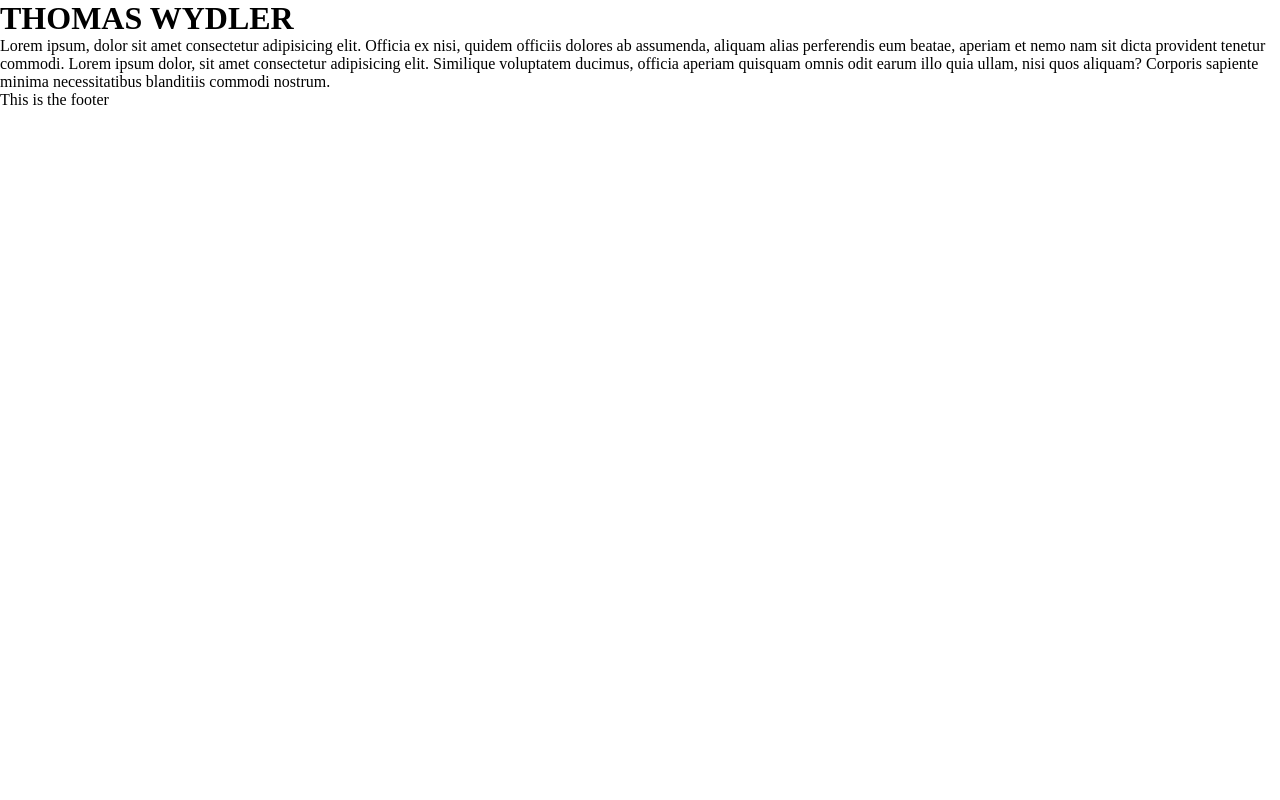
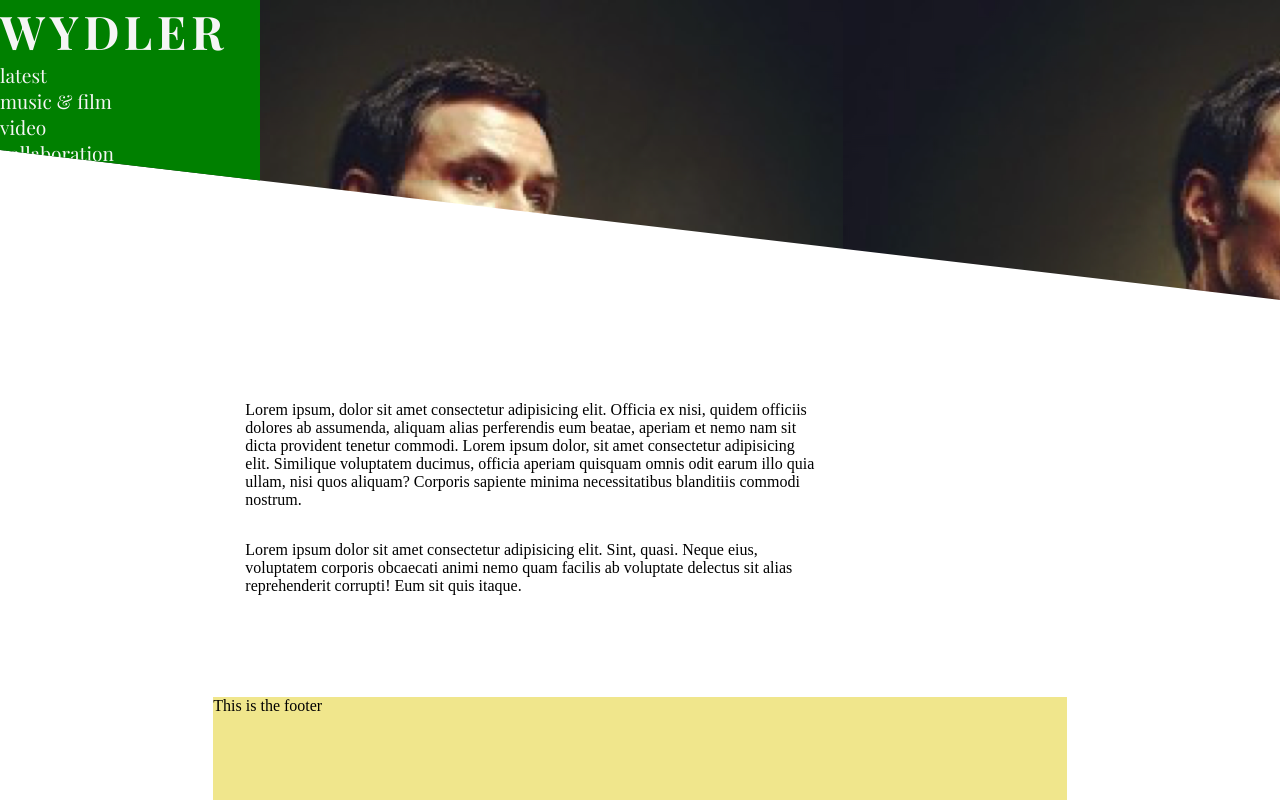
Before and after one commit to johnnyjules/wydler, a plain HTML site: page index.html in a window 1280 px wide. Drawn offline with nearby package versions, Linux system fonts and the light colour scheme; a web font is replaced by a local one.

Commit message:
Some Updates

```diff
--- a/index.html
+++ b/index.html
@@ -11,16 +11,35 @@
 <body>
     <div class="container">
         <header>
-            <h1>THOMAS WYDLER</h1>
+            <div class="headerbox">
+                <h1>WYDLER</h1>
+                <ul class="menu">
+                    <li>latest</li>
+                    <li>music & film</li>
+                    <li>video</li>
+                    <li>collaboration</li>
+                    <li>about</li>
+                </ul>
+            </div>
         </header>
 
+        <div class="content">
             <article>
                 <p>Lorem ipsum, dolor sit amet consectetur adipisicing elit. Officia ex nisi, quidem officiis dolores ab
                     assumenda, aliquam alias perferendis eum beatae, aperiam et nemo nam sit dicta provident tenetur
-                commodi. Lorem ipsum dolor, sit amet consectetur adipisicing elit. Similique voluptatem ducimus, officia
+                    commodi. Lorem ipsum dolor, sit amet consectetur adipisicing elit. Similique voluptatem ducimus,
+                    officia
                     aperiam quisquam omnis odit earum illo quia ullam, nisi quos aliquam? Corporis sapiente minima
                     necessitatibus blanditiis commodi nostrum.</p>
             </article>
+
+            <article>
+                <p>Lorem ipsum dolor sit amet consectetur adipisicing elit. Sint, quasi. Neque eius, voluptatem corporis
+                    obcaecati animi nemo quam facilis ab voluptate delectus sit alias reprehenderit corrupti! Eum sit
+                    quis itaque.</p>
+            </article>
+        </div>
+
 
         <footer>
             <p>This is the footer</p>
--- a/style.css
+++ b/style.css
@@ -13,6 +13,7 @@ Boilerplate 2020 by Oliver Peter 🐕
     - FORM
     - GRID
     - VARIABLES
+    - HEADER
     - DIV
 
 ===================================================*/
@@ -21,7 +22,7 @@ Boilerplate 2020 by Oliver Peter 🐕
 IMPORTS
 --------------------------------------------------*/
 
-
+@import url('https://fonts.googleapis.com/css2?family=Playfair+Display:ital,wght@0,400;0,600;0,700;1,400&display=swap');
 
 /*--------------------------------------------------
 CSS CUSTOM PROPS / VARIABLES
@@ -30,48 +31,43 @@ CSS CUSTOM PROPS / VARIABLES
 :root {
 
     /* COLOURS */
-    --gold: #ccac00;
-    --black: #18181A;
-    --white: #F7F7F7;
+    --red: #833D37;
+    --grey: #212121;
+    --black: white;
 
     --alarm: #da4820;
 
+    /* P */
+    --ff-p: 'Playfair Display';
+    --ff-size-p: 1rem;
+
     /* H1 */
-    --ff: 'madrasBoldItalic';
-    --ff-size: 1.6em;
+    --ff-h1: 'Playfair Display';
+    --ff-size-h1: 2.9rem;
 
     /* H2 */
-    --ff-ss: 'madrasBoldItalic';
-    --ff-size-h2: 1.1em;
-
-    /* P */
-    --ff-ss: 'MadrasExtraLight';
-    --ff-ss-size: 1em;
+    --ff-h2: 'Playfair Display', serif;
+    --ff-size-h2: 1.1rem;
 
     /* HR */
     --hr-wid: 80%;
 
     /* CONTENT PADDING TOP/BUT */
-    --pad-top: 2em;
-    --pad-but: 2em;
+    --pad-top: 1rem;
+    --pad-but: 1rem;
 
     /* CONTENT PADDING LEFT/RIGHT */
-    --pad-left: 1em;
-    --pad-right: 1em;
+    --pad-left: 2rem;
+    --pad-right: 2rem;
 
     /* CONTENT MARGING TOP/BUT */
-    --mar-top: 2em;
-    --mar-but: 2em;
+    --mar-top: 1rem;
+    --mar-but: 1rem;
 
     /* CONTENT MARGIN LEFT/RIGHT */
-    --mar-left: 1em;
-    --mar-right: 1em;
-
+    --mar-left: 2rem;
+    --mar-right: 2rem;
 }
-
-/*--------------------------------------------------
-CLOSE
---------------------------------------------------*/
 
 /*--------------------------------------------------
 ALL
@@ -82,28 +78,138 @@ ALL
     padding: 0;
 
     box-sizing: border-box; /* INCLUDES THE BORDER INTO THE ELEMENT INSTEAD OF ADDING */
+
+    font-size: 16px;
 }
 
 /*--------------------------------------------------
 BODY
 --------------------------------------------------*/
 
+/* body {
+    height: 100vh;
+    width: 100vw;
+} */
+
 /*--------------------------------------------------
-P, H1, H2, H3, H4, H5, H6
+P, H1, H2, H3, H4, H5, H6, LI
 --------------------------------------------------*/
 
+p {
+    font-family: var(--f);
+    font-size: var(--ff-size-p);
+}
+
+h1 {
+    font-family: var(--ff-h1);
+    font-size: var(--ff-size-h1);
+    letter-spacing: 0.3rem;
+}
+
+h2 {
+    font-family: var(--ff-h2);
+    font-size: var(--ff-size-h2);
+}
+
+li {
+    font-family: var(--ff-p);
+    font-size: calc(var(--ff-size-p)*1.2);
+}
+
 /*--------------------------------------------------
-HR
+ul
 --------------------------------------------------*/
 
+ul {
+    list-style-type: none;
+    margin: 0;
+    padding: 0;
+  }
+
 /*--------------------------------------------------
-GRID
+GRID CONTAINER
 --------------------------------------------------*/
 
+.container {
+    height: 100vh;
+    width: 100vw;
+	display: grid;
+    grid-gap: 0px;
+	grid-template-columns: repeat(12, 1fr);
+	grid-template-rows: repeat(auto, 1fr);
+	grid-template-areas:
+    "h h h h h h h h h h h h"
+    ". . c c c c c c . . . ."
+    ". . f f f f f f f f . .";
+}
+
 /*--------------------------------------------------
-HEADER SPAN
+HEADER
 --------------------------------------------------*/
 
+header {
+    height: 300px;
+    width: 100vw;
+
+    background-image: url(./img/Picture-1-2.png);
+
+    clip-path: polygon(0 0, 100% 0, 100% 100%, 0 50%);
+
+    grid-area: h;
+}
+
+.headerbox {
+    height: 100%;
+    width: max-content;
+    background-color: green;
+
+    grid-row: 9 / span 2;
+    grid-column: 1 / span 1;
+    z-index: 2;
+}
+
+.headerbox h1 {
+    color: whitesmoke;
+    padding-right: var(--pad-right);
+}
+
+.headerbox ul {
+    color: whitesmoke;
+    padding-right: var(--pad-right);
+}
+
+
 /*--------------------------------------------------
-DIV
+CONTENT
 --------------------------------------------------*/
+
+.content {
+    height: auto;
+    width: ;
+    background: var(--black);
+    color: black;
+
+    grid-area: c;
+}
+
+/*--------------------------------------------------
+ARTICLE
+--------------------------------------------------*/
+
+article {
+    padding-top: var(--pad-top);
+    padding-bottom: var(--pad-but);
+
+    padding-left: var(--pad-left);
+    padding-right: var(--pad-right);
+}
+
+/*--------------------------------------------------
+FOOTER
+--------------------------------------------------*/
+
+footer {
+    background: khaki;
+
+    grid-area: f;
+}
```
Also changed, not shown: img/Picture-1-2.png (added). Lines whose indentation alone changed are shown as unchanged.
